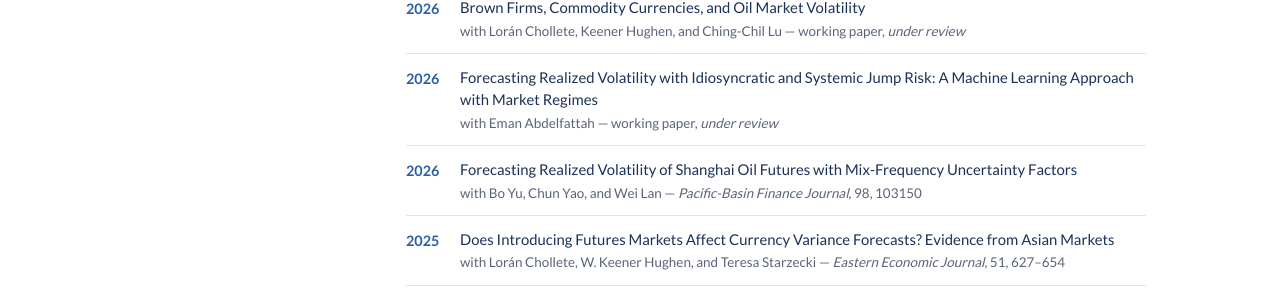
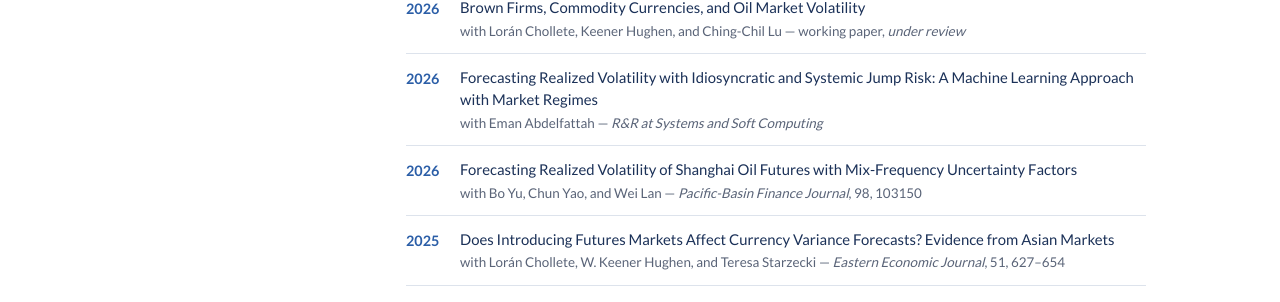
Before and after one commit to weijiap/weijiap.github.io, a Jekyll site: the page built from index.html, in a window 1280 px wide and 900 px high, scrolled down 710 px. Shown: the part 145-447 px from the top of the window. Built offline with Jekyll 4.4.1, drawn with Linux system fonts in a browser that asks for light colours.

Commit message:
Update Jump Risk paper status to R&R at Systems and Soft Computing
Co-Authored-By: Claude Sonnet 4.6 <noreply@anthropic.com>

```diff
--- a/index.html
+++ b/index.html
@@ -86,7 +86,7 @@ title: Home
           <span class="news-year">2026</span>
           <div class="news-body">
             <a class="news-title" href="https://www.dropbox.com/scl/fi/l90jhbsrh5a0ccwfu8exo/Jump_Risk.pdf?rlkey=29o6fcdx059ji099bvwrm575h&st=wp75n2jw&dl=0" target="_blank" rel="noopener">Forecasting Realized Volatility with Idiosyncratic and Systemic Jump Risk: A Machine Learning Approach with Market Regimes</a>
-            <span class="news-journal">with Eman Abdelfattah &mdash; working paper, <em>under review</em></span>
+            <span class="news-journal">with Eman Abdelfattah &mdash; <em>R&amp;R at Systems and Soft Computing</em></span>
           </div>
         </li>
         <li>
--- a/research.html
+++ b/research.html
@@ -151,7 +151,7 @@ permalink: /research/
             Forecasting Realized Volatility with Idiosyncratic and Systemic Jump Risk: A Machine Learning Approach with Market Regimes
           </a>
         </p>
-        <p class="paper-meta">with Eman Abdelfattah &mdash; 2026 &mdash; <em>under review</em></p>
+        <p class="paper-meta">with Eman Abdelfattah &mdash; 2026 &mdash; <em>R&amp;R at Systems and Soft Computing</em></p>
       </li>
 
       <li class="paper-item">
```
